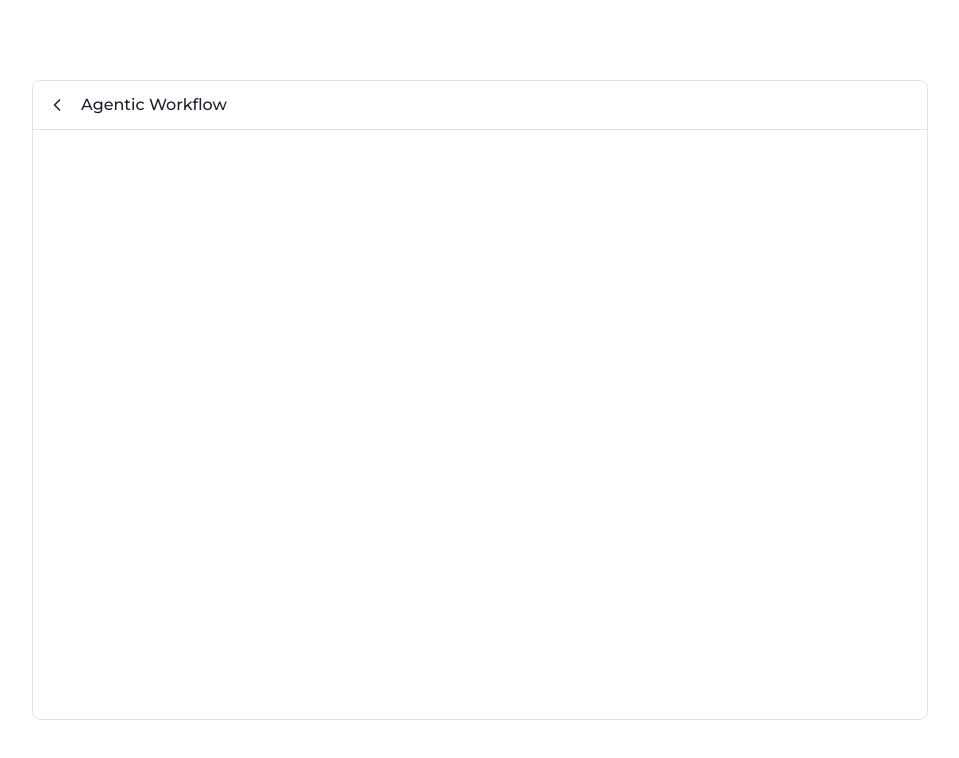
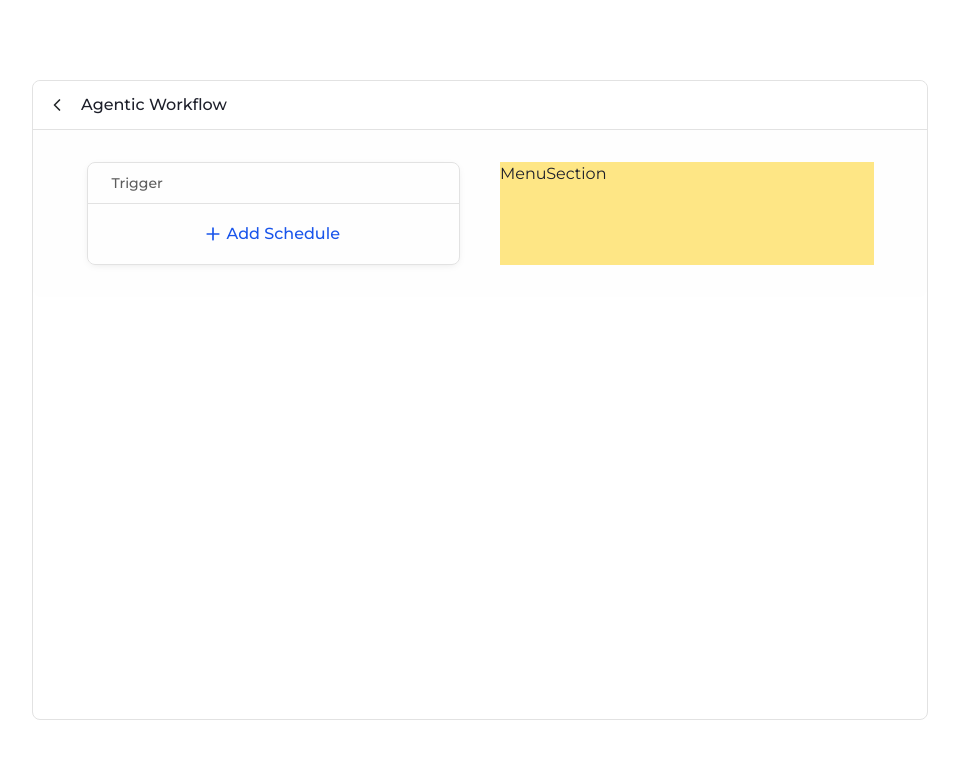
Before and after one commit to wjlee299/frontend-intern-assessment, a Next.js app: page / in a window 1280 px wide. Shown: the top 758 px of the page, without its empty margins (160-1119 px from the left). Built offline with nearby package versions, Linux system fonts and the light colour scheme.

Commit message:
Added basic directory structure and added trigger schedule box UI.

```diff
--- /dev/null
+++ b/app/components/configmenu/AddStepMenu.tsx
@@ -0,0 +1,9 @@
+import React from 'react'
+
+const AddStepMenu = () => {
+  return (
+    <div>AddStepMenu</div>
+  )
+}
+
+export default AddStepMenu
--- /dev/null
+++ b/app/components/sections/MenuSection.tsx
@@ -0,0 +1,9 @@
+import React from 'react'
+
+const MenuSection = () => {
+  return (
+    <div className="w-[45%] bg-amber-200">MenuSection</div>
+  )
+}
+
+export default MenuSection
--- /dev/null
+++ b/app/components/sections/WorkflowSection.tsx
@@ -0,0 +1,12 @@
+import React from "react";
+import TriggerScheduleBox from "../workflow/TriggerScheduleBox";
+
+const WorkflowSection = () => {
+  return (
+    <div className="w-[45%]">
+      <TriggerScheduleBox></TriggerScheduleBox>
+    </div>
+  );
+};
+
+export default WorkflowSection;
--- /dev/null
+++ b/app/components/workflow/TriggerScheduleBox.tsx
@@ -0,0 +1,19 @@
+import PlusIcon from "@/app/assets/icons/plus.svg";
+
+const TriggerScheduleBox = () => {
+  return (
+    <div className="w-full rounded-lg border border-neutral-n30 shadow-[0_2px_10px_-4px_rgba(0,0,0,0.15)]">
+      <div className="border-b border-neutral-n30 px-6 py-2.5">
+        <h1 className="title-03 text-neutral-n300">Trigger</h1>
+      </div>
+      <div className="flex w-full justify-center py-4">
+        <button className="flex w-fit cursor-pointer items-center gap-0.5 rounded-sm py-0.5 pr-3 pl-1.5 text-extended-dark-blue-100 hover:bg-software-pale-blue-25">
+          <PlusIcon className="h-6 w-6 p-0.5"></PlusIcon>
+          <h2 className="title-02">Add Schedule</h2>
+        </button>
+      </div>
+    </div>
+  );
+};
+
+export default TriggerScheduleBox;
--- a/app/page.tsx
+++ b/app/page.tsx
@@ -1,10 +1,16 @@
 import MainSectionHeader from "./components/sections/MainSectionHeader";
+import MenuSection from "./components/sections/MenuSection";
+import WorkflowSection from "./components/sections/WorkflowSection";
 
 export default function Home() {
   return (
     <main className="flex h-screen w-screen items-center justify-center">
-      <div className="flex h-[80%] w-[80%] lg:w-[70%] flex-col rounded-lg border border-neutral-n30">
+      <div className="flex h-[80%] w-[80%] flex-col rounded-lg border border-neutral-n30 lg:w-[70%]">
         <MainSectionHeader></MainSectionHeader>
+        <div className="flex justify-center gap-10 overflow-y-scroll rounded-b-lg bg-neutral-n5 p-8">
+          <WorkflowSection></WorkflowSection>
+          <MenuSection></MenuSection>
+        </div>
       </div>
     </main>
   );
```
